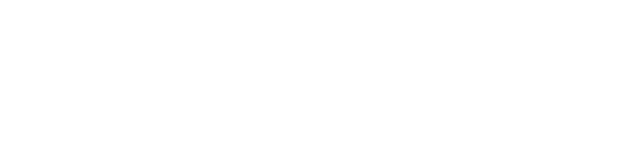
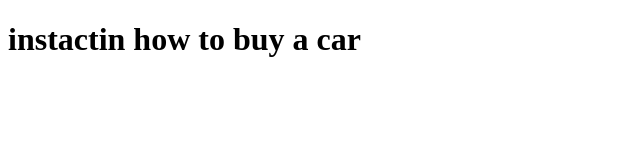
Before and after one commit to WladimirBedulya/homework-1, a plain HTML site: page index.html in a window 1280 px wide. Shown: the whole page, without its empty margins (0-640 px from the left). Drawn offline with Linux system fonts and the light colour scheme.

Commit message:
добавил заголовок

```diff
--- a/index.html
+++ b/index.html
@@ -4,6 +4,8 @@
 <head>
     <meta charset="UTF-8"
     <body>
+        <H1> instactin how to buy a car</H1>
+
 
     </body>
 </head>
```
